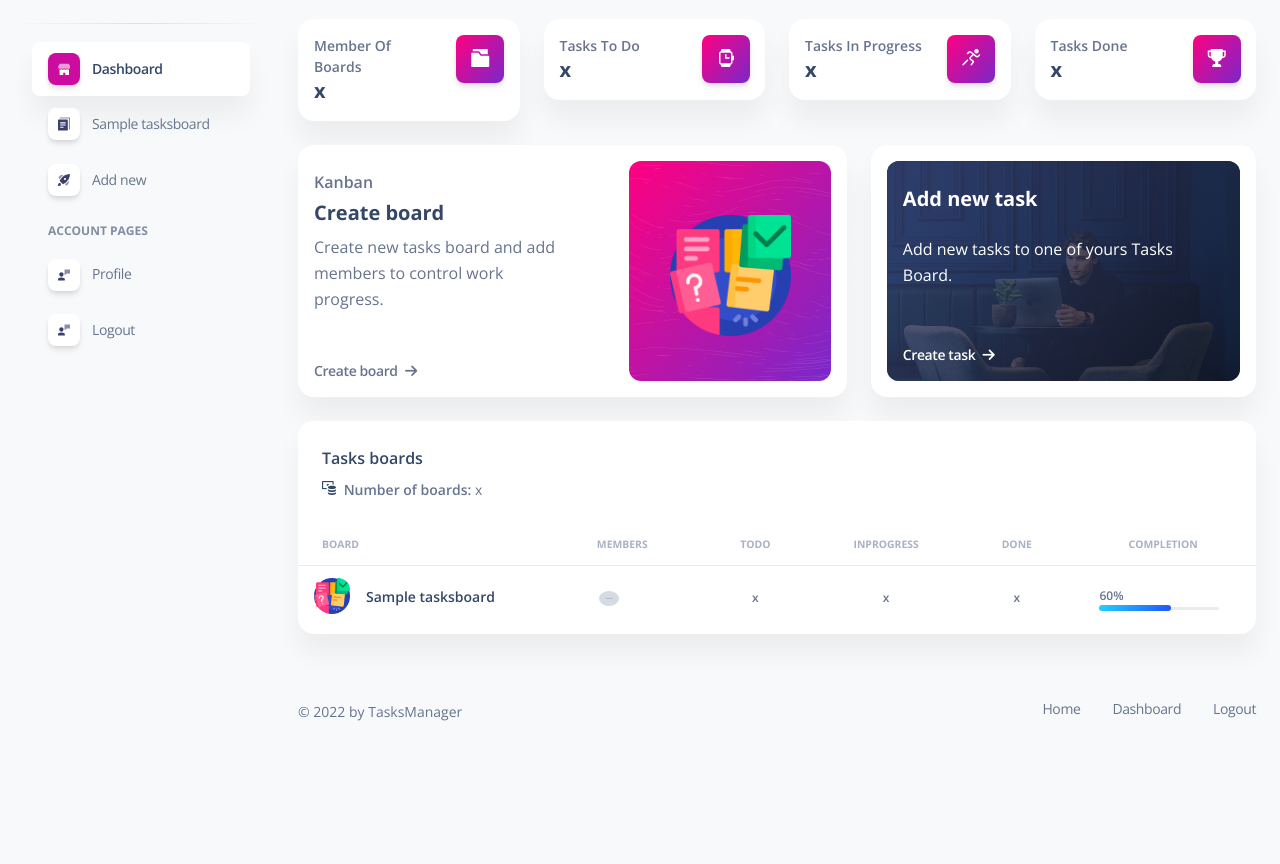
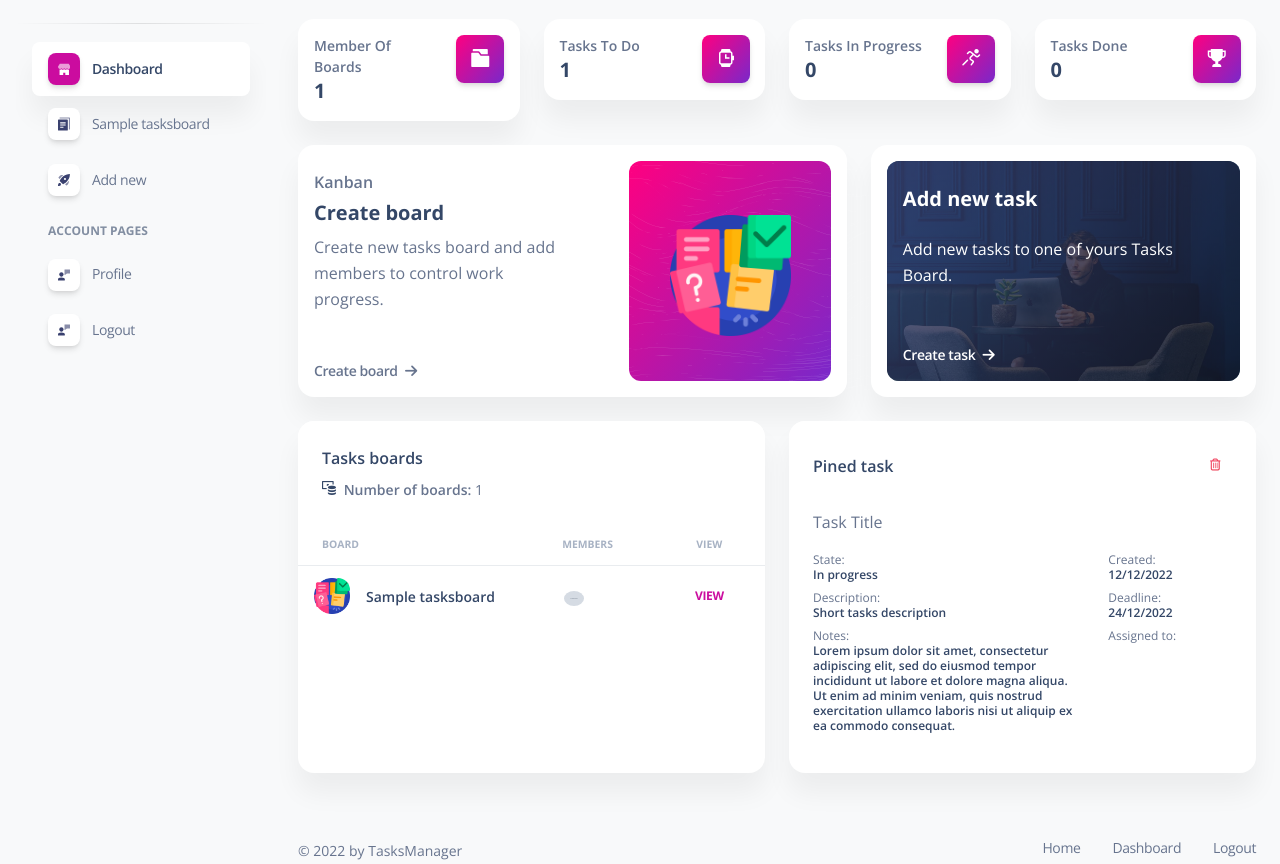
Before and after one commit to Szezi/TasksManager, a Django app: page /boards/dashboard in a window 1280 px wide. Shown: the part 71-935 px from the top of the page. Before the commit the page ends 792 px from the top, so only its background shows below. Run offline with Django 4.2, Linux system fonts and the light colour scheme; a user stored in the database is signed in; tables that the repository leaves empty hold one stand-in row (values such as "Sample post"); grey boxes marked "Sample" are stand-in pictures; some libraries are stand-ins or nearby versions.

Commit message:
feat: display users tasks stats feat: display users boards in table feat: display pined task

```diff
--- a/boards/templates/boards/dashboard.html
+++ b/boards/templates/boards/dashboard.html
@@ -12,7 +12,7 @@
                   <div class="numbers">
                     <p class="text-sm mb-0 text-capitalize font-weight-bold">Member of boards</p>
                     <h5 class="font-weight-bolder mb-0">
-                      x
+                      {{boards_member}}
                     </h5>
                   </div>
                 </div>
@@ -33,7 +33,7 @@
                   <div class="numbers">
                     <p class="text-sm mb-0 text-capitalize font-weight-bold">Tasks to do</p>
                     <h5 class="font-weight-bolder mb-0">
-                      x
+                      {{users_next}}
                     </h5>
                   </div>
                 </div>
@@ -54,7 +54,7 @@
                   <div class="numbers">
                     <p class="text-sm mb-0 text-capitalize font-weight-bold">Tasks in progress</p>
                     <h5 class="font-weight-bolder mb-0">
-                      x
+                      {{users_in_progress}}
                     </h5>
                   </div>
                 </div>
@@ -75,7 +75,7 @@
                   <div class="numbers">
                     <p class="text-sm mb-0 text-capitalize font-weight-bold">Tasks done</p>
                     <h5 class="font-weight-bolder mb-0">
-                      x
+                      {{users_done}}
                     </h5>
                   </div>
                 </div>
@@ -134,30 +134,27 @@
         </div>
       </div>
       <div class="row my-4">
-        <div class="col-lg-12 col-md-6 mb-md-0 mb-4">
-          <div class="card">
+        <div class="col-lg-6 col-md-6 mb-md-0 mb-4">
+          <div class="card" style="min-height: 22rem;">
             <div class="card-header pb-0">
               <div class="row">
                 <div class="col-lg-6 col-7">
                   <h6>Tasks boards</h6>
                   <p class="text-sm mb-0">
                     <i class="ni ni-money-coins text-dark text-gradien" aria-hidden="true"></i>
-                    <span class="font-weight-bold ms-1">Number of boards:</span> x
+                    <span class="font-weight-bold ms-1">Number of boards:</span> {{boards_member}}
                   </p>
                 </div>
               </div>
             </div>
-            <div class="card-body h-500 px-0 pb-2" >
+            <div class="card-body px-0 pb-2 h-100" >
               <div class="table-responsive">
                 <table class="table align-items-center mb-0">
                   <thead>
                     <tr>
                       <th class="text-uppercase text-secondary text-xxs font-weight-bolder opacity-7">Board</th>
                       <th class="text-uppercase text-secondary text-xxs font-weight-bolder opacity-7 ps-2">Members</th>
-                      <th class="text-center text-uppercase text-secondary text-xxs font-weight-bolder opacity-7">ToDo</th>
-                      <th class="text-center text-uppercase text-secondary text-xxs font-weight-bolder opacity-7">InProgress</th>
-                      <th class="text-center text-uppercase text-secondary text-xxs font-weight-bolder opacity-7">Done</th>
-                      <th class="text-center text-uppercase text-secondary text-xxs font-weight-bolder opacity-7">Completion</th>
+                      <th class="text-center text-uppercase text-secondary text-xxs font-weight-bolder opacity-7">View</th>
                     </tr>
                   </thead>
                   <tbody>
@@ -185,25 +182,7 @@
                               </div>
                             </td>
                             <td class="align-middle text-center text-sm">
-                              <span class="text-xs font-weight-bold"> x </span>
-                            </td>
-                            <td class="align-middle text-center text-sm">
-                              <span class="text-xs font-weight-bold"> x</span>
-                            </td>
-                            <td class="align-middle text-center text-sm">
-                              <span class="text-xs font-weight-bold"> x </span>
-                            </td>
-                            <td class="align-middle">
-                              <div class="progress-wrapper w-75 mx-auto">
-                                <div class="progress-info">
-                                  <div class="progress-percentage">
-                                    <span class="text-xs font-weight-bold">60%</span>
-                                  </div>
-                                </div>
-                                <div class="progress">
-                                  <div class="progress-bar bg-gradient-info w-60" role="progressbar" aria-valuenow="60" aria-valuemin="0" aria-valuemax="100"></div>
-                                </div>
-                              </div>
+                              <a class="btn btn-link mb-0" href="{% url 'board-detail' board.id %}">View</a>
                             </td>
                           </tr>
                         {% endif %}
@@ -215,6 +194,53 @@
             </div>
           </div>
         </div>
+        <div class="col-lg-6 col-md-6 mb-md-0 mb-4">
+          <div class="card" style="min-height: 22rem;">
+            <div class="card-header pb-0">
+              <div class="row">
+                <div class="col-md-8 d-flex align-items-center">
+                  <h6 class="mb-0">Pined task</h6>
+                </div>
+                <div class="col-md-4 text-end">
+                    <a class="btn btn-link text-danger text-gradient px-1 mb-0" href=""><i class="far fa-trash-alt me-2"></i></a>
+                </div>
+              </div>
+            </div>
+            <div class="card-body h-100 px-0 pb-2" >
+              <div class="container">
+                <div class="row mb-3">
+                  <div class="col">
+                    <span>Task Title</span>
+                  </div>
+                </div>
+                <div class="row mb-3">
+                  <div class="col-8">
+                   <li class="list-group">
+                        <span class="mb-2 text-xs">State: <span class="text-dark font-weight-bold ms-sm-2"></br>In progress</span></span>
+                        <span class="mb-2 text-xs">Description: <span class="text-dark ms-sm-2 font-weight-bold"></br>Short tasks description</span></span>
+                        <span class="mb-2 text-xs">Notes: <span class="text-dark font-weight-bold ms-sm-2"></br>Lorem ipsum dolor sit amet, consectetur adipiscing elit, sed do eiusmod tempor incididunt ut labore et dolore magna aliqua. Ut enim ad minim veniam, quis nostrud exercitation ullamco laboris nisi ut aliquip ex ea commodo consequat.</span></span>
+                   </li>
+                  </div>
+                  <div class="col">
+                    <li class="list-group">
+                        <span class="mb-2 text-xs">Created: <span class="text-dark font-weight-bold ms-sm-2"></br>12/12/2022</span></span>
+                        <span class="mb-2 text-xs">Deadline: <span class="text-dark font-weight-bold ms-sm-2"></br>24/12/2022</span></span>
+                        <span class="mb-2 text-xs">Assigned to: <span class="text-dark font-weight-bold ms-sm-2"></br>
+                          <div class="avatar-group mt-2">
+                            {% for member in task.assigned_to.all %}
+                              <a href="{% url 'profile-info' member.id%}" class="avatar avatar-xs rounded-circle" data-bs-toggle="tooltip" data-bs-placement="bottom" title="{{member}}">
+                                  <img alt="Image placeholder" src="{{member.avatar.url}}">
+                              </a>
+                            {% endfor %}
+                          </div>
+                        </span></span>
+                   </li>
+                  </div>
+                </div>
+              </div>
+            </div>
+          </div>
+        </div>
       </div>
     </div>
 
```
